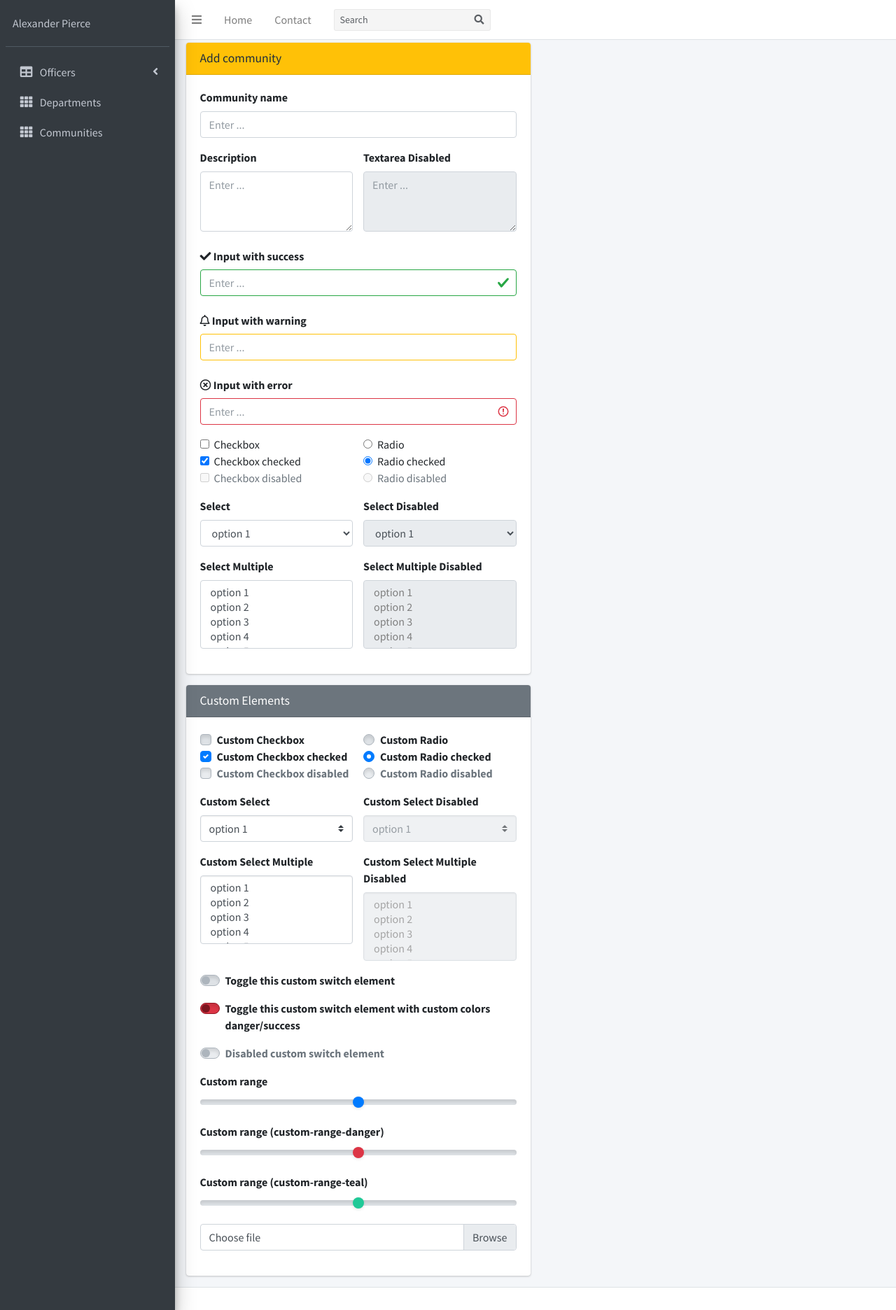
After one commit to PPM-Group-Project/Notts-Police-Comunity-Engagement-Management, a Django app: page /dashboard/communities in a window 1280 px wide. The commit adds this page. Shown: the whole page at 70% size. Run offline with Django 3.2, Linux system fonts and the light colour scheme; some libraries are stand-ins or nearby versions.

Commit message:
Updated HTML pages and django views

```diff
--- /dev/null
+++ b/cepf/accountsmanagement/templates/communities.html
@@ -0,0 +1,303 @@
+{% extends 'static.html' %}
+{% block title%} Communities {% endblock %}
+
+{% block content %}
+<div class="row">
+    <div class="col-md-6">
+        <!-- general form elements disabled -->
+        <div class="card card-warning">
+          <div class="card-header">
+            <h3 class="card-title">Add community</h3>
+          </div>
+          <!-- /.card-header -->
+          <div class="card-body">
+            <form role="form">
+              <div class="row">
+                <div class="col-12">
+                  <!-- text input -->
+                  <div class="form-group">
+                    <label>Community name</label>
+                    <input type="text" class="form-control" placeholder="Enter ...">
+                  </div>
+                </div>
+
+              </div>
+              <div class="row">
+                <div class="col-sm-6">
+                  <!-- textarea -->
+                  <div class="form-group">
+                    <label>Description</label>
+                    <textarea class="form-control" rows="3" placeholder="Enter ..."></textarea>
+                  </div>
+                </div>
+                <div class="col-sm-6">
+                  <div class="form-group">
+                    <label>Textarea Disabled</label>
+                    <textarea class="form-control" rows="3" placeholder="Enter ..." disabled></textarea>
+                  </div>
+                </div>
+              </div>
+
+              <!-- input states -->
+              <div class="form-group">
+                <label class="col-form-label" for="inputSuccess"><i class="fas fa-check"></i> Input with
+                  success</label>
+                <input type="text" class="form-control is-valid" id="inputSuccess" placeholder="Enter ...">
+              </div>
+              <div class="form-group">
+                <label class="col-form-label" for="inputWarning"><i class="far fa-bell"></i> Input with
+                  warning</label>
+                <input type="text" class="form-control is-warning" id="inputWarning" placeholder="Enter ...">
+              </div>
+              <div class="form-group">
+                <label class="col-form-label" for="inputError"><i class="far fa-times-circle"></i> Input with
+                  error</label>
+                <input type="text" class="form-control is-invalid" id="inputError" placeholder="Enter ...">
+              </div>
+
+              <div class="row">
+                <div class="col-sm-6">
+                  <!-- checkbox -->
+                  <div class="form-group">
+                    <div class="form-check">
+                      <input class="form-check-input" type="checkbox">
+                      <label class="form-check-label">Checkbox</label>
+                    </div>
+                    <div class="form-check">
+                      <input class="form-check-input" type="checkbox" checked>
+                      <label class="form-check-label">Checkbox checked</label>
+                    </div>
+                    <div class="form-check">
+                      <input class="form-check-input" type="checkbox" disabled>
+                      <label class="form-check-label">Checkbox disabled</label>
+                    </div>
+                  </div>
+                </div>
+                <div class="col-sm-6">
+                  <!-- radio -->
+                  <div class="form-group">
+                    <div class="form-check">
+                      <input class="form-check-input" type="radio" name="radio1">
+                      <label class="form-check-label">Radio</label>
+                    </div>
+                    <div class="form-check">
+                      <input class="form-check-input" type="radio" name="radio1" checked>
+                      <label class="form-check-label">Radio checked</label>
+                    </div>
+                    <div class="form-check">
+                      <input class="form-check-input" type="radio" disabled>
+                      <label class="form-check-label">Radio disabled</label>
+                    </div>
+                  </div>
+                </div>
+              </div>
+
+              <div class="row">
+                <div class="col-sm-6">
+                  <!-- select -->
+                  <div class="form-group">
+                    <label>Select</label>
+                    <select class="form-control">
+                      <option>option 1</option>
+                      <option>option 2</option>
+                      <option>option 3</option>
+                      <option>option 4</option>
+                      <option>option 5</option>
+                    </select>
+                  </div>
+                </div>
+                <div class="col-sm-6">
+                  <div class="form-group">
+                    <label>Select Disabled</label>
+                    <select class="form-control" disabled>
+                      <option>option 1</option>
+                      <option>option 2</option>
+                      <option>option 3</option>
+                      <option>option 4</option>
+                      <option>option 5</option>
+                    </select>
+                  </div>
+                </div>
+              </div>
+
+              <div class="row">
+                <div class="col-sm-6">
+                  <!-- Select multiple-->
+                  <div class="form-group">
+                    <label>Select Multiple</label>
+                    <select multiple class="form-control">
+                      <option>option 1</option>
+                      <option>option 2</option>
+                      <option>option 3</option>
+                      <option>option 4</option>
+                      <option>option 5</option>
+                    </select>
+                  </div>
+                </div>
+                <div class="col-sm-6">
+                  <div class="form-group">
+                    <label>Select Multiple Disabled</label>
+                    <select multiple class="form-control" disabled>
+                      <option>option 1</option>
+                      <option>option 2</option>
+                      <option>option 3</option>
+                      <option>option 4</option>
+                      <option>option 5</option>
+                    </select>
+                  </div>
+                </div>
+              </div>
+            </form>
+          </div>
+          <!-- /.card-body -->
+        </div>
+        <!-- /.card -->
+        <!-- general form elements disabled -->
+        <div class="card card-secondary">
+          <div class="card-header">
+            <h3 class="card-title">Custom Elements</h3>
+          </div>
+          <!-- /.card-header -->
+          <div class="card-body">
+            <form role="form">
+              <div class="row">
+                <div class="col-sm-6">
+                  <!-- checkbox -->
+                  <div class="form-group">
+                    <div class="custom-control custom-checkbox">
+                      <input class="custom-control-input" type="checkbox" id="customCheckbox1" value="option1">
+                      <label for="customCheckbox1" class="custom-control-label">Custom Checkbox</label>
+                    </div>
+                    <div class="custom-control custom-checkbox">
+                      <input class="custom-control-input" type="checkbox" id="customCheckbox2" checked>
+                      <label for="customCheckbox2" class="custom-control-label">Custom Checkbox checked</label>
+                    </div>
+                    <div class="custom-control custom-checkbox">
+                      <input class="custom-control-input" type="checkbox" id="customCheckbox3" disabled>
+                      <label for="customCheckbox3" class="custom-control-label">Custom Checkbox disabled</label>
+                    </div>
+                  </div>
+                </div>
+                <div class="col-sm-6">
+                  <!-- radio -->
+                  <div class="form-group">
+                    <div class="custom-control custom-radio">
+                      <input class="custom-control-input" type="radio" id="customRadio1" name="customRadio">
+                      <label for="customRadio1" class="custom-control-label">Custom Radio</label>
+                    </div>
+                    <div class="custom-control custom-radio">
+                      <input class="custom-control-input" type="radio" id="customRadio2" name="customRadio" checked>
+                      <label for="customRadio2" class="custom-control-label">Custom Radio checked</label>
+                    </div>
+                    <div class="custom-control custom-radio">
+                      <input class="custom-control-input" type="radio" id="customRadio3" disabled>
+                      <label for="customRadio3" class="custom-control-label">Custom Radio disabled</label>
+                    </div>
+                  </div>
+                </div>
+              </div>
+
+              <div class="row">
+                <div class="col-sm-6">
+                  <!-- select -->
+                  <div class="form-group">
+                    <label>Custom Select</label>
+                    <select class="custom-select">
+                      <option>option 1</option>
+                      <option>option 2</option>
+                      <option>option 3</option>
+                      <option>option 4</option>
+                      <option>option 5</option>
+                    </select>
+                  </div>
+                </div>
+                <div class="col-sm-6">
+                  <div class="form-group">
+                    <label>Custom Select Disabled</label>
+                    <select class="custom-select" disabled>
+                      <option>option 1</option>
+                      <option>option 2</option>
+                      <option>option 3</option>
+                      <option>option 4</option>
+                      <option>option 5</option>
+                    </select>
+                  </div>
+                </div>
+              </div>
+
+              <div class="row">
+                <div class="col-sm-6">
+                  <!-- Select multiple-->
+                  <div class="form-group">
+                    <label>Custom Select Multiple</label>
+                    <select multiple class="custom-select">
+                      <option>option 1</option>
+                      <option>option 2</option>
+                      <option>option 3</option>
+                      <option>option 4</option>
+                      <option>option 5</option>
+                    </select>
+                  </div>
+                </div>
+                <div class="col-sm-6">
+                  <div class="form-group">
+                    <label>Custom Select Multiple Disabled</label>
+                    <select multiple class="custom-select" disabled>
+                      <option>option 1</option>
+                      <option>option 2</option>
+                      <option>option 3</option>
+                      <option>option 4</option>
+                      <option>option 5</option>
+                    </select>
+                  </div>
+                </div>
+              </div>
+
+              <div class="form-group">
+                <div class="custom-control custom-switch">
+                  <input type="checkbox" class="custom-control-input" id="customSwitch1">
+                  <label class="custom-control-label" for="customSwitch1">Toggle this custom switch element</label>
+                </div>
+              </div>
+              <div class="form-group">
+                <div class="custom-control custom-switch custom-switch-off-danger custom-switch-on-success">
+                  <input type="checkbox" class="custom-control-input" id="customSwitch3">
+                  <label class="custom-control-label" for="customSwitch3">Toggle this custom switch element with custom colors danger/success</label>
+                </div>
+              </div>
+              <div class="form-group">
+                <div class="custom-control custom-switch">
+                  <input type="checkbox" class="custom-control-input" disabled id="customSwitch2">
+                  <label class="custom-control-label" for="customSwitch2">Disabled custom switch element</label>
+                </div>
+              </div>
+              <div class="form-group">
+                <label for="customRange1">Custom range</label>
+                <input type="range" class="custom-range" id="customRange1">
+              </div>
+              <div class="form-group">
+                <label for="customRange1">Custom range (custom-range-danger)</label>
+                <input type="range" class="custom-range custom-range-danger" id="customRange1">
+              </div>
+              <div class="form-group">
+                <label for="customRange1">Custom range (custom-range-teal)</label>
+                <input type="range" class="custom-range custom-range-teal" id="customRange1">
+              </div>
+              <div class="form-group">
+                <!-- <label for="customFile">Custom File</label> -->
+
+                <div class="custom-file">
+                  <input type="file" class="custom-file-input" id="customFile">
+                  <label class="custom-file-label" for="customFile">Choose file</label>
+                </div>
+              </div>
+              <div class="form-group">
+              </div>
+            </form>
+          </div>
+          <!-- /.card-body -->
+        </div>
+        <!-- /.card -->
+      </div>
+</div>
+{% endblock %}
--- a/cepf/accountsmanagement/templates/officers.html
+++ b/cepf/accountsmanagement/templates/officers.html
@@ -3,7 +3,7 @@
 
 {% block content %}
 <div class="row mb-2">
-  <div class="col-sm-12 col-md-8 ">
+  <div class="col-sm-12 col-md-6 ">
     <!-- general form elements disabled -->
     <div class="card card-primary">
       <div class="card-header">
@@ -78,7 +78,7 @@
       </form>
     </div>
   </div>
-  <div class="col-sm-12 col-md-4 ">
+  <div class="col-sm-12 col-md-6 ">
 
     <!-- DONUT CHART -->
     <div class="card card-danger" style="height: 310.5px;">
--- a/cepf/accountsmanagement/templates/static.html
+++ b/cepf/accountsmanagement/templates/static.html
@@ -82,13 +82,19 @@
                     <p>All officers</p>
                   </a>
                 </li>
-                <li class="nav-item">
-                  <a href="../tables/data.html" class="nav-link">
-                    <i class="far fa-circle nav-icon"></i>
-                    <p>Departments</p>
-                  </a>
-                </li>
               </ul>
+            </li>
+            <li class="nav-item">
+              <a href="/dashboard/departments" class="nav-link">
+                <i class="nav-icon fas fa-th"></i>
+                <p>Departments</p>
+              </a>
+            </li>
+            <li class="nav-item">
+              <a href="/dashboard/communities" class="nav-link">
+                <i class="nav-icon fas fa-th"></i>
+                <p>Communities</p>
+              </a>
             </li>
 
         </nav>
--- a/cepf/accountsmanagement/urls.py
+++ b/cepf/accountsmanagement/urls.py
@@ -4,8 +4,10 @@ from . import views
 
 urlpatterns = [
     path('login/', views.login),
-    path('dashboard/', views.users),
-    path('dashboard/officers/', views.users),
+    path('dashboard/', views.dashboard ),
+    path('dashboard/officers/', views.officers),
+    path('dashboard/departments/', views.departments),
+    path('dashboard/communities',views.communities),
 
 
 ]
--- a/cepf/accountsmanagement/views.py
+++ b/cepf/accountsmanagement/views.py
@@ -2,13 +2,30 @@ from django.shortcuts import render, redirect, loader
 from django.http import HttpResponse
 
 
-def users(request):
-    template = loader.get_template('officers.html')
-    context = {} #no data to put on front page
-    return HttpResponse(template.render(context,request))
 
 
 def login(request):
     template = loader.get_template('login.html')
-    context = {} #no data to put on front page
+    context = {}
     return HttpResponse(template.render(context,request))
+
+def dashboard(request):
+    #template = loader.get_template('departments.html')
+    #context = {}
+    #return HttpResponse(template.render(context,request))
+    return HttpResponse("Not implemented yet")
+
+def departments(request):
+    template = loader.get_template('departments.html')
+    context = {}
+    return HttpResponse(template.render(context,request))
+
+def officers(request):
+    template = loader.get_template('officers.html')
+    context = {}
+    return HttpResponse(template.render(context,request))
+
+def communities(request):
+    template = loader.get_template('communities.html')
+    context = {}
+    return HttpResponse(template.render(context,request))
```
Also changed, not shown: cepf/accountsmanagement/templates/departments.html (added, +115 -0 lines).
